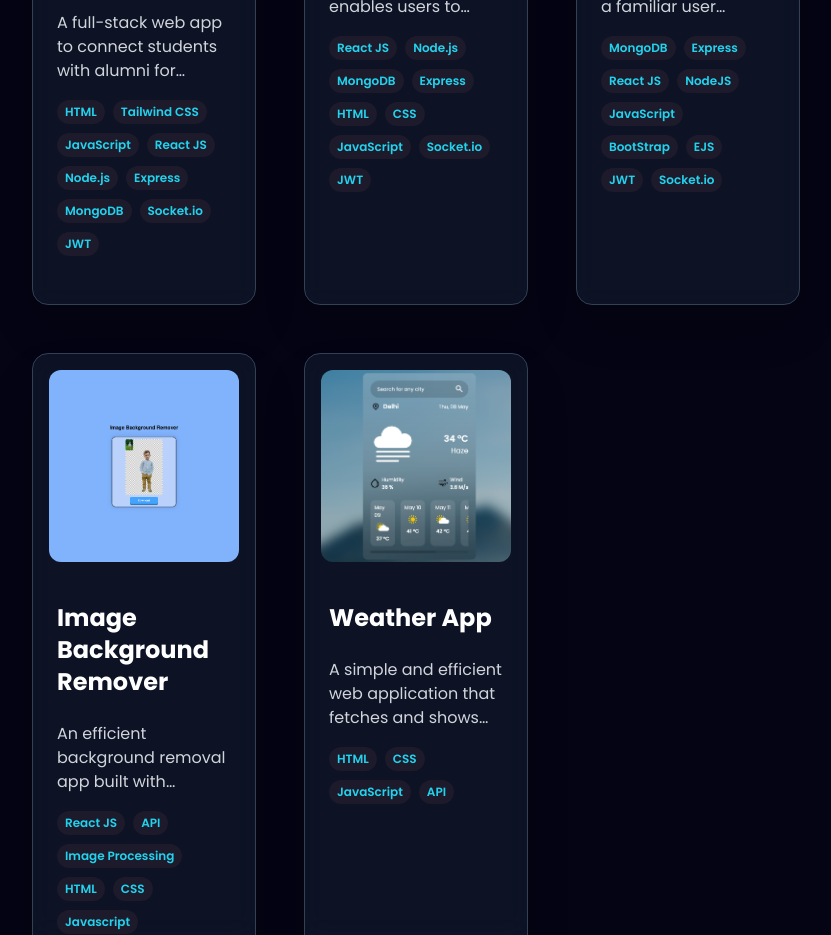
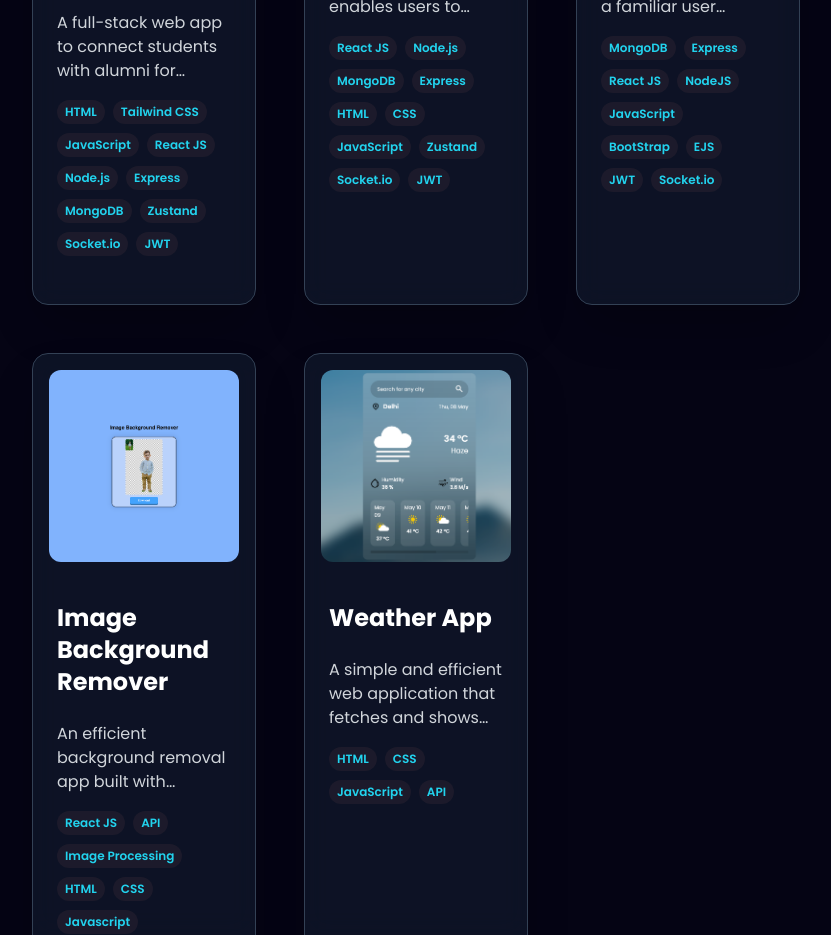
Before and after one commit to Rajan-chaudhary-947/Portfolio, a React (Vite) app: page / in a window 1280 px wide. Shown: the part 2980-3915 px from the top of the page, without its empty margins (224-1055 px from the left). Built offline with nearby package versions, Linux system fonts and the light colour scheme.

Commit message:
Update constants.js
Adding new techs

```diff
--- a/src/constants.js
+++ b/src/constants.js
@@ -192,7 +192,7 @@ export const projects = [
     description:
       "A full-stack web app to connect students with alumni for networking, updates, resource and knowledge sharing. including features like profile creation, event management, and discussion forums.",
     image: communityLogo,
-  tags: ["HTML", "Tailwind CSS", "JavaScript", "React JS", "Node.js", "Express", "MongoDB", "Socket.io", "JWT"],
+  tags: ["HTML", "Tailwind CSS", "JavaScript", "React JS", "Node.js", "Express", "MongoDB", "Zustand", "Socket.io", "JWT"],
     github: "TBD soon",
     webapp: "TBD soon",
   },
@@ -202,7 +202,7 @@ export const projects = [
     description:
       "A full-stack real-time chat application that enables users to create accounts, log in securely using JWT authentication, and exchange instant messages. Built using the MERN stack with Socket.io for real-time communication, the app features responsive design, persistent chat history, and modern UI/UX.",
     image: chatAppLogo,
-    tags: ["React JS", "Node.js", "MongoDB", "Express", "HTML", "CSS", "JavaScript", "Socket.io", "JWT"],
+    tags: ["React JS", "Node.js", "MongoDB", "Express", "HTML", "CSS", "JavaScript", "Zustand", "Socket.io", "JWT"],
     github: "TBD soon",
     webapp: "TBD soon",
   },
```
